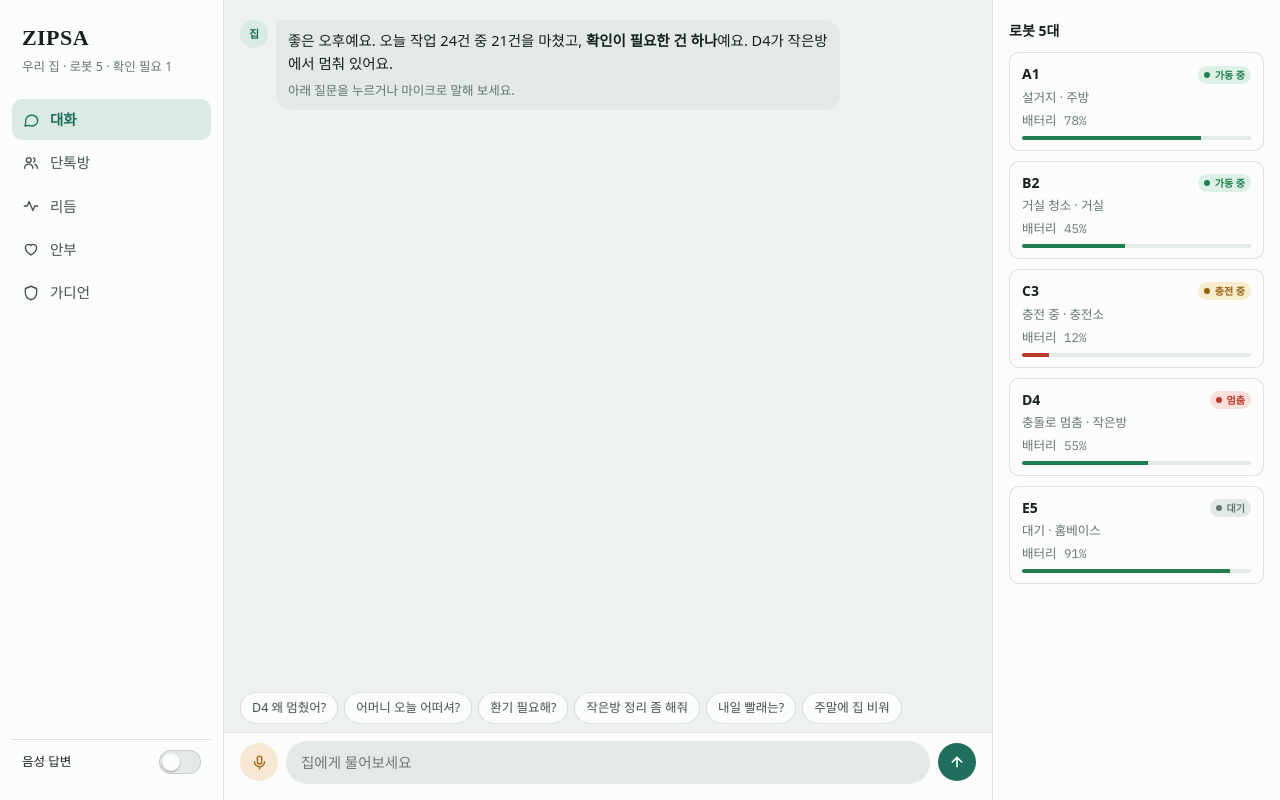
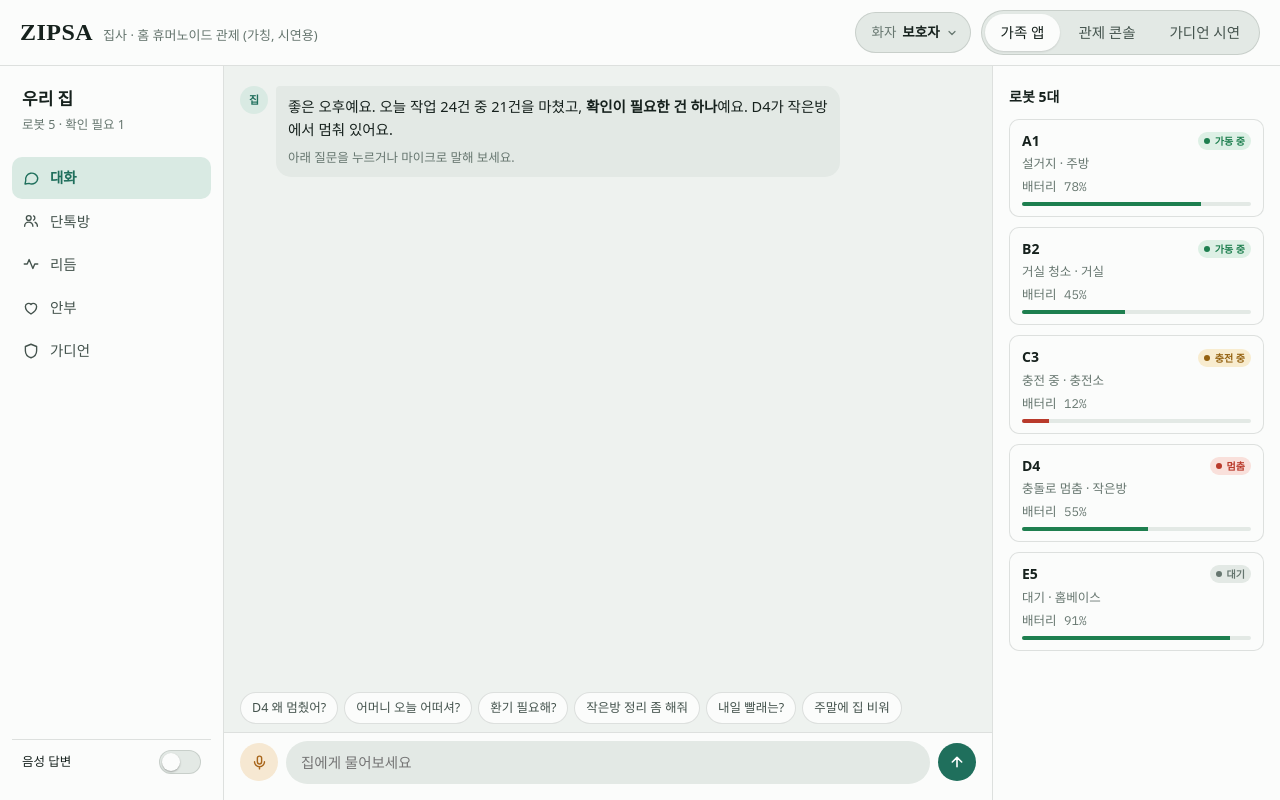
Before and after one commit to CSID-DGU/2026-2-CECD1-1-ParkLee-05, a React (Vite) app in the folder ZIPSA_WEB/frontend/: page /home in a window 1280 px wide. Built offline with nearby package versions, Linux system fonts and the light colour scheme; a web font is replaced by a local one.

Commit message:
feat: 가족 앱 화자 선택 추가 (#5)

```diff
--- a/ZIPSA_WEB/frontend/src/pages/home/HomePage.tsx
+++ b/ZIPSA_WEB/frontend/src/pages/home/HomePage.tsx
@@ -1,9 +1,11 @@
 import { useCallback, useEffect, useMemo, useState } from 'react';
 import type { ComponentType } from 'react';
 import { CareIcon, ChatIcon, GroupIcon, GuardIcon, RhythmIcon } from '../../components/icons';
+import { PageHeader } from '../../components/PageHeader';
+import { Select } from '../../components/Select';
 import { Toggle } from '../../components/Toggle';
 import '../../styles/home.css';
-import { HomeContext } from './homeContext';
+import { HomeContext, SPEAKERS, speakerOf } from './homeContext';
 import type { TabId } from './homeContext';
 import { RobotCard } from './RobotCard';
 import { CareScreen } from './screens/CareScreen';
@@ -13,6 +15,8 @@
 import { RhythmScreen } from './screens/RhythmScreen';
 import { useFamilyHome } from './useFamilyHome';
 import { VoiceOverlay } from './VoiceOverlay';
+
+const SPEAKER_OPTIONS = SPEAKERS.map(s => ({ value: s.id, label: s.label, hint: s.level }));
 
 const TABS: { id: TabId; label: string; Icon: ComponentType }[] = [
   { id: 'chat', label: '대화', Icon: ChatIcon },
@@ -25,7 +29,7 @@
 /** 가족 앱 (/home). 다섯 화면을 한 경로 안에서 탭으로 전환한다. */
 export default function HomePage() {
   const home = useFamilyHome();
-  const { tab, showTab, robots, tts, setTts, groupUnread, runAction, sendChat } = home;
+  const { tab, showTab, robots, tts, setTts, groupUnread, runAction, sendChat, speaker, setSpeaker } = home;
   const [voiceOpen, setVoiceOpen] = useState(false);
 
   useEffect(() => { document.title = 'ZIPSA · 우리 집'; }, []);
@@ -42,14 +46,19 @@
 
   const unreadDot = <span className="dot" aria-label="새 메시지" />;
   const ttsToggle = <Toggle checked={tts} onChange={setTts} label="음성으로 답변 읽기" />;
+  const current = speakerOf(speaker);
 
   return (
     <HomeContext.Provider value={actions}>
+      <div className="home-shell">
+        <PageHeader className="home-top">
+          <Select label="화자 선택" prefix="화자" value={speaker} options={SPEAKER_OPTIONS} onChange={setSpeaker} />
+        </PageHeader>
         <div className="home">
           <nav className="home-nav" aria-label="가족 앱 메뉴">
             <div className="home-id">
-            <b>ZIPSA</b>
-            <span className="sm mut">우리 집 · {summary}</span>
+              <b>우리 집</b>
+              <span className="sm mut">{summary}</span>
             </div>
             <div className="home-tabs">
               {TABS.map(({ id, label, Icon }) => (
@@ -71,7 +80,7 @@
             <RhythmScreen active={tab === 'rhythm'} awayMode={home.awayMode} onAwayModeChange={home.setAwayMode} />
             <CareScreen active={tab === 'care'} />
             <GuardScreen active={tab === 'guard'} />
-          {voiceOpen && <VoiceOverlay onClose={() => setVoiceOpen(false)} onFinish={finishVoice} />}
+            {voiceOpen && <VoiceOverlay identified={`화자: ${current.label} · ${current.level}`} onClose={() => setVoiceOpen(false)} onFinish={finishVoice} />}
           </main>
 
           <aside className="home-robots" aria-label="로봇 현황">
@@ -87,6 +96,7 @@
             ))}
           </nav>
         </div>
+      </div>
     </HomeContext.Provider>
   );
 }
--- a/ZIPSA_WEB/frontend/src/pages/home/VoiceOverlay.tsx
+++ b/ZIPSA_WEB/frontend/src/pages/home/VoiceOverlay.tsx
@@ -21,29 +21,32 @@
 }
 
 const EXAMPLES = ['D4 왜 멈췄어?', '어머니 오늘 어떠셔?', '주말에 집 비울 거야'];
-const IDENTIFIED = '화자: 보호자 1 · 권한 전체';
 const UNSUPPORTED = '이 브라우저에서는 마이크 인식을 쓸 수 없어 예시 발화로 시연합니다.';
 const UNAVAILABLE = '마이크를 쓸 수 없는 환경이에요. 예시 발화로 시연합니다.';
 
 interface VoiceOverlayProps {
+  /** 인식 후 보여 줄 화자 표시 (예: "화자: 보호자 · 권한 전체") */
+  identified: string;
   onClose: () => void;
   /** 최종 인식 문장 (또는 누른 예시 발화) */
   onFinish: (text: string) => void;
 }
 
-export function VoiceOverlay({ onClose, onFinish }: VoiceOverlayProps) {
+export function VoiceOverlay({ identified, onClose, onFinish }: VoiceOverlayProps) {
   const [heard, setHeard] = useState('듣고 있어요…');
   const [speaker, setSpeaker] = useState('화자 인식 대기 중');
   const [note, setNote] = useState(() => (getRecognition() ? '' : UNSUPPORTED));
   const finished = useRef(false);
   const onFinishRef = useRef(onFinish);
   useEffect(() => { onFinishRef.current = onFinish; }, [onFinish]);
+  const identifiedRef = useRef(identified);
+  useEffect(() => { identifiedRef.current = identified; }, [identified]);
 
   const finish = useCallback((text: string) => {
     if (finished.current) return;
     finished.current = true;
     setHeard(text);
-    setSpeaker(IDENTIFIED);
+    setSpeaker(identifiedRef.current);
     setTimeout(() => onFinishRef.current(text), 550);
   }, []);
 
@@ -58,7 +61,7 @@
       rec.onresult = ev => {
         const r = ev.results[ev.results.length - 1];
         setHeard(r[0].transcript);
-        setSpeaker(IDENTIFIED);
+        setSpeaker(identifiedRef.current);
         if (r.isFinal) finish(r[0].transcript);
       };
       rec.onerror = () => setNote(UNAVAILABLE);
--- a/ZIPSA_WEB/frontend/src/pages/home/homeContext.ts
+++ b/ZIPSA_WEB/frontend/src/pages/home/homeContext.ts
@@ -3,6 +3,19 @@
 export type TabId = 'chat' | 'group' | 'rhythm' | 'care' | 'guard';
 
 export const TAB_IDS: TabId[] = ['chat', 'group', 'rhythm', 'care', 'guard'];
+
+export type SpeakerId = 'guardian' | 'child' | 'guest';
+
+/** 가족 앱 화자와 권한 등급 (UX Flow 5장 권한표) */
+export const SPEAKERS: { id: SpeakerId; label: string; level: string }[] = [
+  { id: 'guardian', label: '보호자', level: '권한 전체' },
+  { id: 'child', label: '아이', level: '제한' },
+  { id: 'guest', label: '손님', level: '조회만' },
+];
+
+export function speakerOf(id: SpeakerId) {
+  return SPEAKERS.find(s => s.id === id) ?? SPEAKERS[0];
+}
 
 /** 대화 카드의 버튼으로 실행하는 시연 동작 */
 export type ActionId = 'd4-handoff' | 'd4-resume' | 'why-e5' | 'approve-task' | 'vent-on' | 'laundry-yes' | 'away-on';
--- a/ZIPSA_WEB/frontend/src/pages/home/useFamilyHome.tsx
+++ b/ZIPSA_WEB/frontend/src/pages/home/useFamilyHome.tsx
@@ -6,8 +6,8 @@
 import type { Robot } from '../../data/robots';
 import { eta } from '../../lib/format';
 import { speak, stopSpeaking } from '../../lib/speech';
-import { TAB_IDS } from './homeContext';
-import type { ActionId, TabId } from './homeContext';
+import { TAB_IDS, speakerOf } from './homeContext';
+import type { ActionId, SpeakerId, TabId } from './homeContext';
 import { CHAT_FALLBACK, matchIntent } from './intents';
 
 const TAB_STORAGE_KEY = 'zipsa.tab';
@@ -54,6 +54,7 @@
   const [awayMode, setAwayMode] = useState(false);
   const [tts, setTtsState] = useState(false);
   const [groupUnread, setGroupUnread] = useState(false);
+  const [speaker, setSpeaker] = useState<SpeakerId>('guardian');
   const chat = useMessages(INITIAL_CHAT);
   const group = useMessages(INITIAL_GROUP);
   const { add: addChat, update: updateChat } = chat;
@@ -139,7 +140,7 @@
   const sendChat = useCallback((question: string, viaVoice = false) => {
     addChat({
       me: true,
-      body: viaVoice ? <><span style={{ opacity: 0.75, fontSize: 11 }}>음성 · 보호자 1</span><br />{question}</> : question,
+      body: viaVoice ? <><span style={{ opacity: 0.75, fontSize: 11 }}>음성 · {speakerOf(speaker).label}</span><br />{question}</> : question,
     });
     const pendingId = addChat({ body: <Typing /> });
     const hasReply = matchIntent(question, robotsRef.current) !== null;
@@ -148,7 +149,7 @@
       updateChat(pendingId, reply ? reply.body : CHAT_FALLBACK);
       say(reply ? reply.say : CHAT_FALLBACK, viaVoice);
     }, hasReply ? 650 : 50);
-  }, [addChat, updateChat, say]);
+  }, [addChat, updateChat, say, speaker]);
 
   /** 단톡방에 가족 메시지를 보낸다. @로 지목한 로봇(없으면 E5)이 상태에 맞게 답한다. */
   const sendGroup = useCallback((text: string) => {
@@ -177,6 +178,7 @@
     awayMode, setAwayMode,
     tts, setTts,
     groupUnread,
+    speaker, setSpeaker,
     chatMessages: chat.messages,
     groupMessages: group.messages,
     runAction, sendChat, sendGroup,
--- a/ZIPSA_WEB/frontend/src/styles/home.css
+++ b/ZIPSA_WEB/frontend/src/styles/home.css
@@ -1,13 +1,16 @@
 /* 가족 앱 (/home)
+   상단: 공통 상단 바 (화면 전환 + 화자 선택)
    PC: 좌측 네비게이션 · 본문 · 우측 로봇 패널
    1100px 이하: 로봇 패널 숨김
    760px 이하: 상단 헤더 · 본문 · 하단 탭 바 */
-.home { height: 100vh; height: 100dvh; display: grid; grid-template-columns: 224px minmax(0,1fr) 288px; background: var(--ground) }
+.home-shell { height: 100vh; height: 100dvh; display: grid; grid-template-rows: auto minmax(0,1fr); background: var(--ground) }
+.home-top { margin: 0; padding: 10px 20px; background: var(--surface); border-bottom: 1px solid var(--line) }
+.home { min-height: 0; display: grid; grid-template-columns: 224px minmax(0,1fr) 288px; background: var(--ground) }
 
 /* 좌측 네비게이션 */
 .home-nav { background: var(--surface); border-right: 1px solid var(--line); display: flex; flex-direction: column; gap: 22px; padding: 20px 12px 16px; min-height: 0; overflow-y: auto }
 .home-id { padding-inline: 10px; display: grid; gap: 2px }
-.home-id b { font-family: var(--display); font-weight: 800; font-size: 22px; letter-spacing: .02em }
+.home-id b { font-family: var(--display); font-weight: 800; font-size: 17px }
 .home-tabs { display: flex; flex-direction: column; gap: 2px }
 .home-tabs button { display: flex; align-items: center; gap: 10px; padding: 9px 10px; border-radius: 10px; color: var(--ink2); font-weight: 500; text-align: left }
 .home-tabs button:hover { background: var(--sunk) }
@@ -96,6 +99,7 @@
   .home-robots { display: none }
 }
 @media (max-width: 760px) {
+  .home-top { padding: 8px 12px }
   .home { grid-template-columns: minmax(0,1fr); grid-template-rows: minmax(0,1fr) auto }
   .home-nav { display: none }
   .home-head { display: flex; justify-content: space-between; align-items: center; gap: 8px; padding: 12px 16px 10px; border-bottom: 1px solid var(--line); background: var(--surface) }
```
Lines whose indentation alone changed are shown as unchanged.
